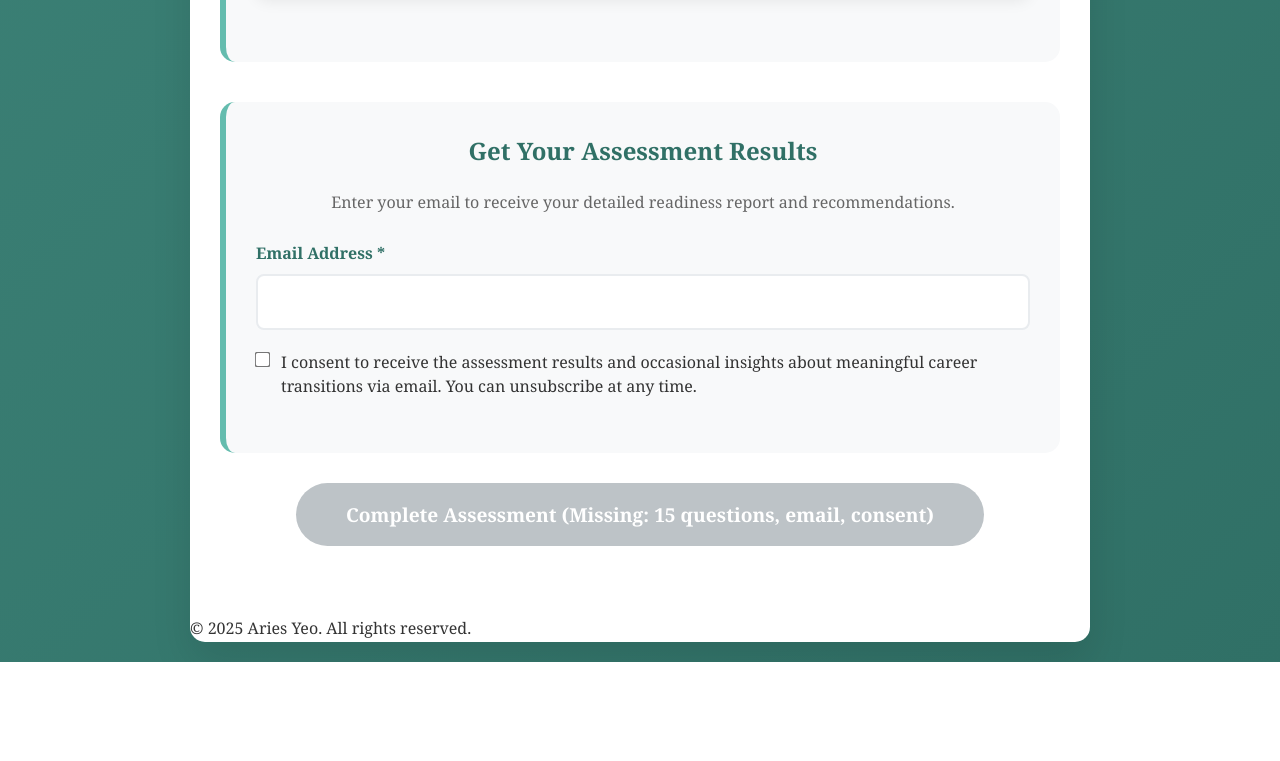
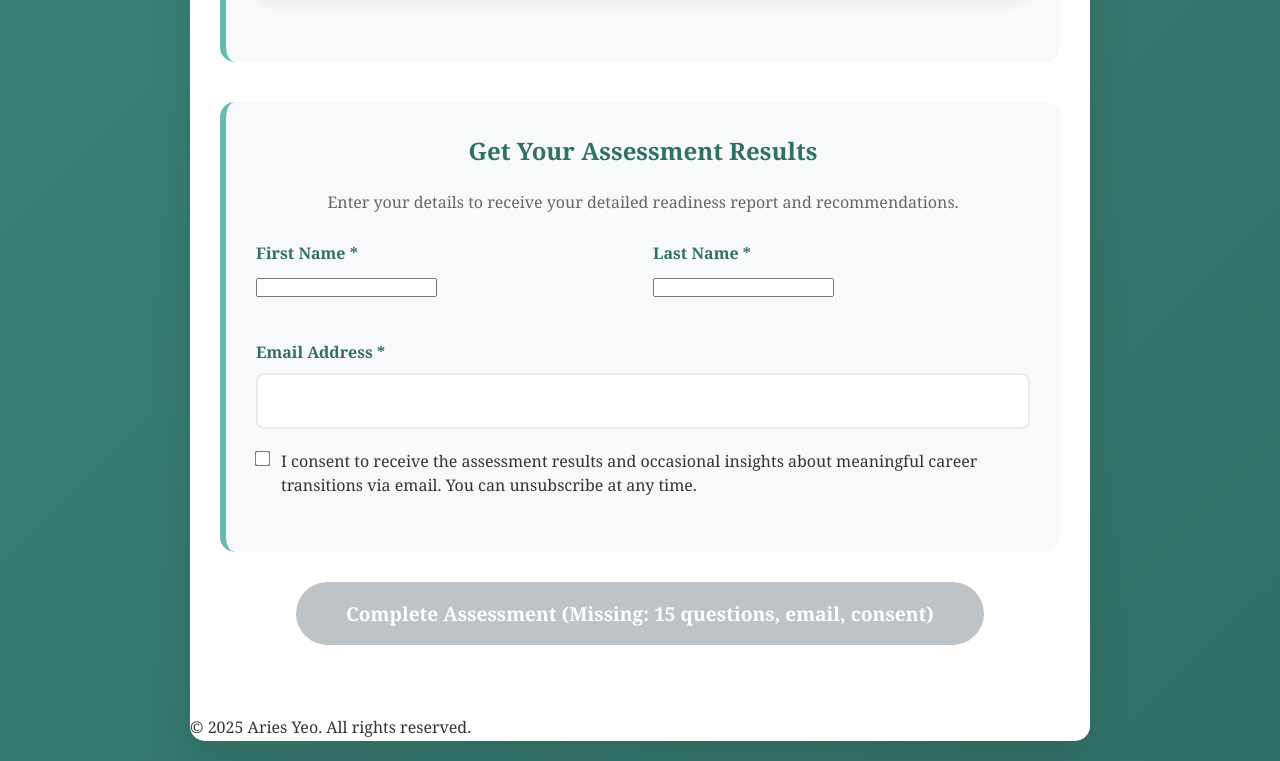
Before and after one commit to aries-yeo/bridge-builder-assessment, a plain HTML site: page index.html in a window 1280 px wide. Shown: the part 8305-9066 px from the top of the page. Before the commit the page ends 8967 px from the top, so only its background shows below. Drawn offline with Linux system fonts and the light colour scheme.

Commit message:
Update index.html

```diff
--- a/index.html
+++ b/index.html
@@ -784,7 +784,18 @@
                 <!-- Email Collection Section -->
 <div class="email-section">
     <h3>Get Your Assessment Results</h3>
-                    <p style="text-align: center; margin-bottom: 25px; color: #666;">Enter your email to receive your detailed readiness report and recommendations.</p>
+    <p style="text-align: center; margin-bottom: 25px; color: #666;">Enter your details to receive your detailed readiness report and recommendations.</p>
+
+    <div style="display: grid; grid-template-columns: 1fr 1fr; gap: 20px; margin-bottom: 20px;">
+        <div class="form-group">
+            <label for="firstName">First Name *</label>
+            <input type="text" id="firstName" name="firstName" required>
+        </div>
+        <div class="form-group">
+            <label for="lastName">Last Name *</label>
+            <input type="text" id="lastName" name="lastName" required>
+        </div>
+    </div>
 
     <div class="form-group">
         <label for="email">Email Address *</label>
```
Lines whose indentation alone changed are shown as unchanged.
